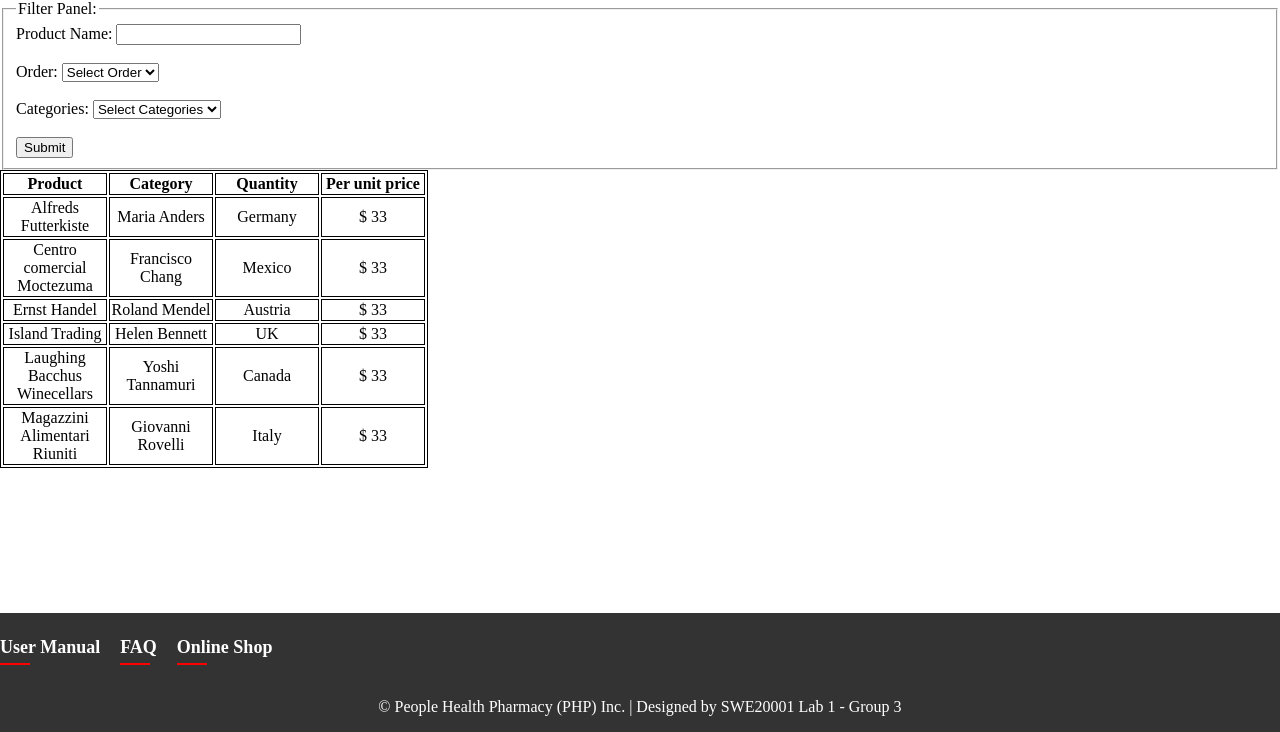
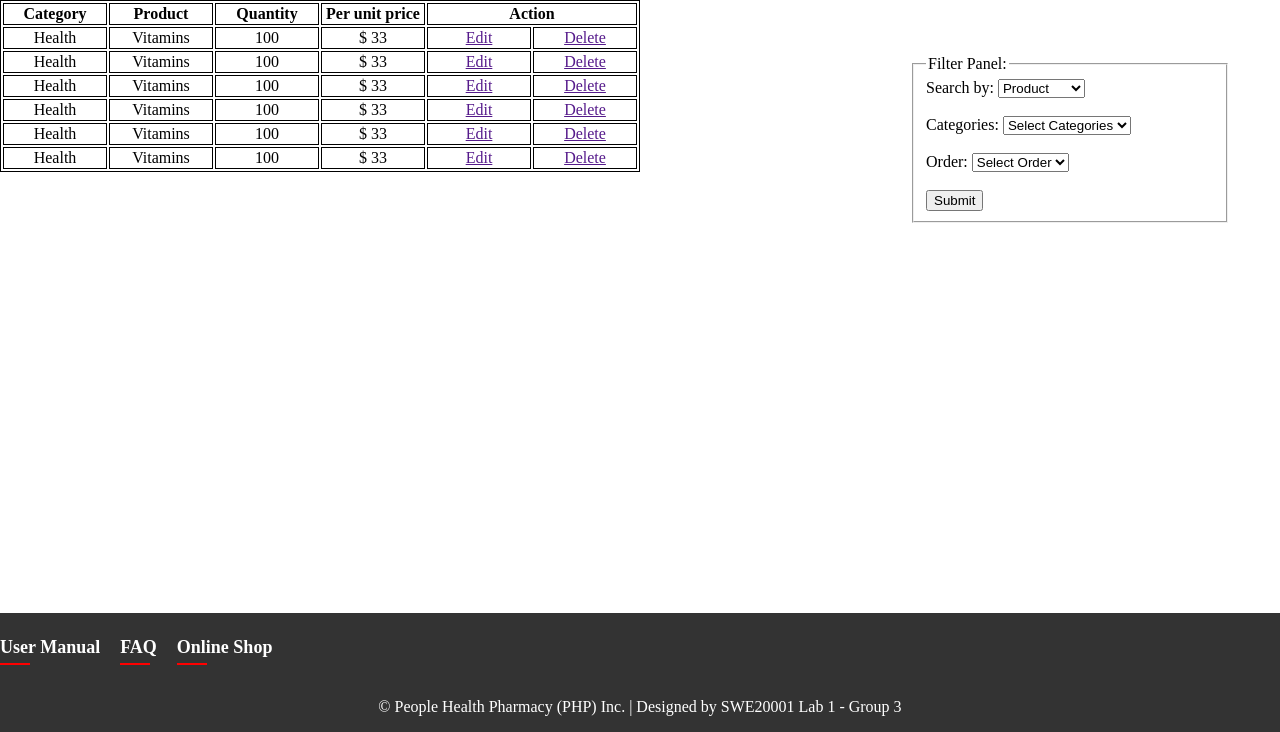
Before and after one commit to Jun-Wee/Sales-Reporting-and-Prediction-System, a PHP site: page /Project/inventory.php in a window 1280 px wide. Shown: the part 68-800 px from the top of the page. Run offline with PHP 8.4, Linux system fonts and the light colour scheme; the visitor is signed in with stand-in values (Sample User, id 1); data that the repository does not hold is empty.

Commit message:
Update sorting panel

```diff
--- a/Project/inventory.php
+++ b/Project/inventory.php
@@ -10,100 +10,124 @@
 
 <body>
 <?php include("include/header.php");?>
+
+<!-- javascript for control filter panel -->
+<!-- <script>
+    $("#sb").change(function() {
+        if ($(this).val() == "product"){
+            alert("test");
+            $('#otherFieldDiv').show();
+            $('#otherFieldDiv1').hide();
+        }
+        else if ($(this).val() == "categories"){
+            $('#otherFieldDiv1').show();
+            $('#otherFieldDiv').hide();
+        }
+        else{
+            $('#otherFieldDiv1').hide();
+            $('#otherFieldDiv').hide();
+        }
+    });
+    $("#sb").trigger("change");
+</script> -->
+
+<aside>
 <div>
 <form action="xx">
     <fieldset>
-     <legend>Filter Panel:</legend>
-     <label for="pname">Product Name:</label>
-     <input type="text" id="pname" name="pname"><br><br>
+        <legend>Filter Panel:</legend>
 
-     <label for="order">Order:</label>
-     <select id="cars" name="cars">
-        <option value="" disabled selected>Select Order</option>
-        <option value="asc">Ascending</option>
-        <option value="des">Descending</option>
-      </select><br><br>
+        <label for="sb">Search by:</label>
+        <select id="sb" name="sb">
+        <option value="product">Product</option>
+        <option value="categories">Categories</option>
+        </select><br><br>
 
-     <label for="cat">Categories:</label>
-     <select id="cat" name="cat">
+        <!-- option 1 -->
+        <!-- <label for="pname" id="pname">Product Name:</label>
+        <input type="text" id="pname" name="pname"><br><br> -->
+
+        <!-- option 2 -->
+        <label for="cat" id="cat">Categories:</label>
+        <select id="cat" name="cat">
         <option value="" disabled selected>Select Categories</option>
         <option value="health">Health</option>
         <option value="personalcare">Personal Care</option>
         <option value="cosmetics">Cosmetics</option>
         <option value="babycare">Baby Care</option>
-      </select><br><br>
-     <!-- <select id="criteria" name="criteria">
-        <option value="" disabled selected>Select type</option>
-        <optgroup label="Health">
-          <option value="1,1">Vitamins</option>
-          <option value="1,2">First Aid</option>
-          <option value="1,3">Face Masks & Gloves</option>
-          <option value="1,4">Eye & Ear Care</option>
-        <optgroup label="Personal Care">
-          <option value="2,5">Hand Wash & Sanitizer</option>
-          <option value="2,6">Bath Care</option>
-          <option value="2,7">Feminine Care</option>
-          <option value="2,8">Oral Care</option>
-        <optgroup label="Cosmetics">
-          <option value="3,9">Cotton</option>
-          <option value="3,10">Fragance</option>
-          <option value="3,11">Face</option>
-          <option value="3,12">Lips</option>
-        <optgroup label="Baby Care">
-          <option value="4,13">Baby Daipers</option>
-          <option value="4,14">Baby Food</option>
-          <option value="4,15">Baby Wipes</option>
-      </select><br><br> -->
+        </select><br><br>
+
+        <label for="order">Order:</label>
+        <select id="cars" name="cars">
+        <option value="" disabled selected>Select Order</option>
+        <option value="asc">Ascending</option>
+        <option value="des">Descending</option>
+        </select><br><br>
+
      <input type="submit" value="Submit">
     </fieldset>
    </form>
 </div>
-    <table>
+</aside>
+
+<div>
+    <table style="border: 2;">
         <tr>
+            <th>Category</th>
             <th>Product</th>
-            <th>Category</th>
             <th>Quantity</th>
             <th>Per unit price</th>
+            <th colspan="2">Action</th>
         </tr>
         <tr>
-            <td>Alfreds Futterkiste</td>
-            <td>Maria Anders</td>
-            <td>Germany</td>
+            <td>Health</td>
+            <td>Vitamins</td>
+            <td>100</td>
             <td>$ 33</td>
+            <td><a href = "" name="">Edit</a></td>
+            <td><a href = "" name="">Delete</a></td>
         </tr>
         <tr>
-            <td>Centro comercial Moctezuma</td>
-            <td>Francisco Chang</td>
-            <td>Mexico</td>
+            <td>Health</td>
+            <td>Vitamins</td>
+            <td>100</td>
             <td>$ 33</td>
+            <td><a href = "" name="">Edit</a></td>
+            <td><a href = "" name="">Delete</a></td>
         </tr>
         <tr>
-            <td>Ernst Handel</td>
-            <td>Roland Mendel</td>
-            <td>Austria</td>
+            <td>Health</td>
+            <td>Vitamins</td>
+            <td>100</td>
             <td>$ 33</td>
+            <td><a href = "" name="">Edit</a></td>
+            <td><a href = "" name="">Delete</a></td>
         </tr>
         <tr>
-            <td>Island Trading</td>
-            <td>Helen Bennett</td>
-            <td>UK</td>
+           <td>Health</td>
+            <td>Vitamins</td>
+            <td>100</td>
             <td>$ 33</td>
+            <td><a href = "" name="">Edit</a></td>
+            <td><a href = "" name="">Delete</a></td>
         </tr>
         <tr>
-            <td>Laughing Bacchus Winecellars</td>
-            <td>Yoshi Tannamuri</td>
-            <td>Canada</td>
+           <td>Health</td>
+            <td>Vitamins</td>
+            <td>100</td>
             <td>$ 33</td>
+            <td><a href = "" name="">Edit</a></td>
+            <td><a href = "" name="">Delete</a></td>
         </tr>
         <tr>
-            <td>Magazzini Alimentari Riuniti</td>
-            <td>Giovanni Rovelli</td>
-            <td>Italy</td>
+            <td>Health</td>
+            <td>Vitamins</td>
+            <td>100</td>
             <td>$ 33</td>
+            <td><a href = "" name="">Edit</a></td>
+            <td><a href = "" name="">Delete</a></td>
         </tr>
     </table>
-<div>
-
 </div>
 <?php include("include/footer.php");?>
 
```
